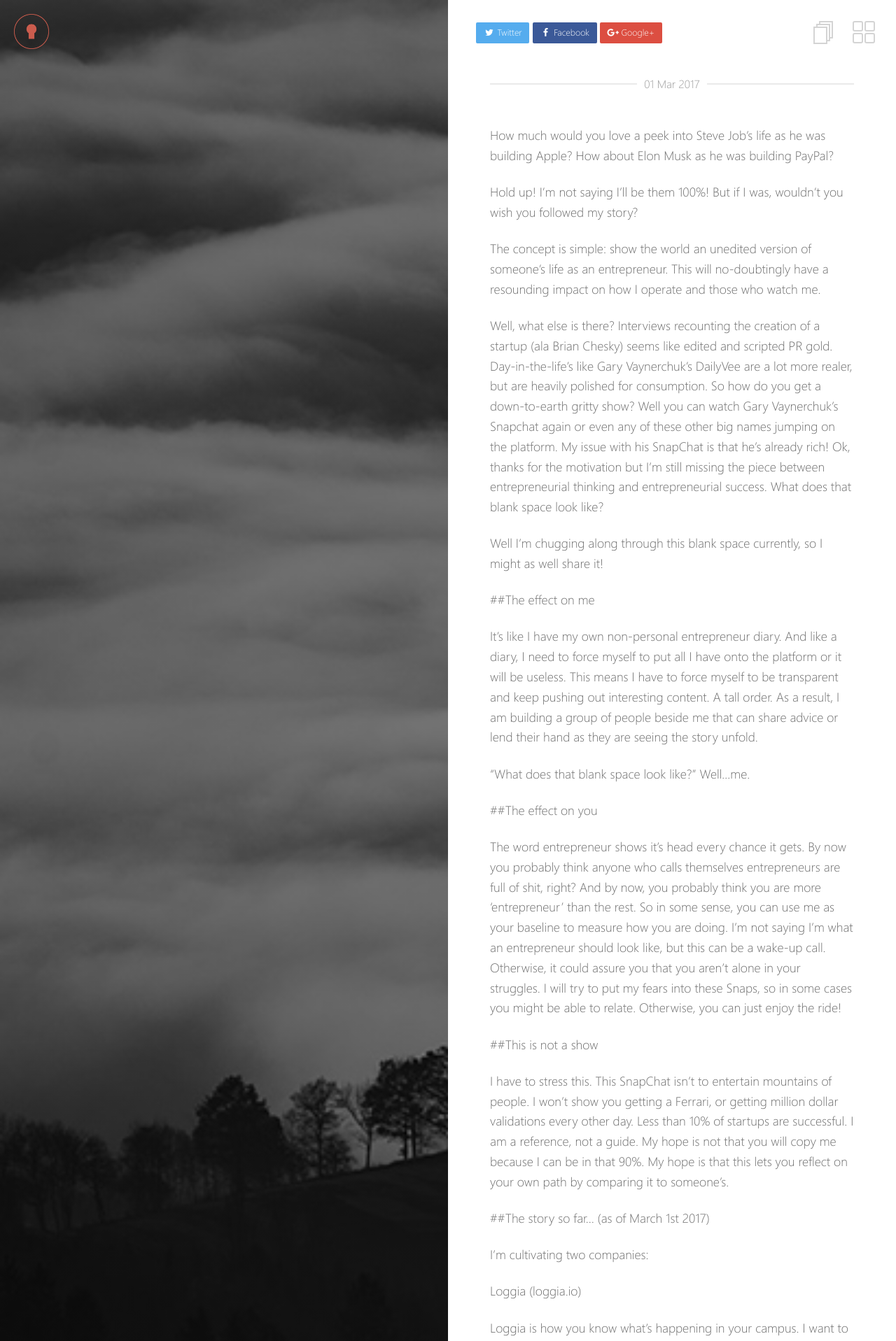
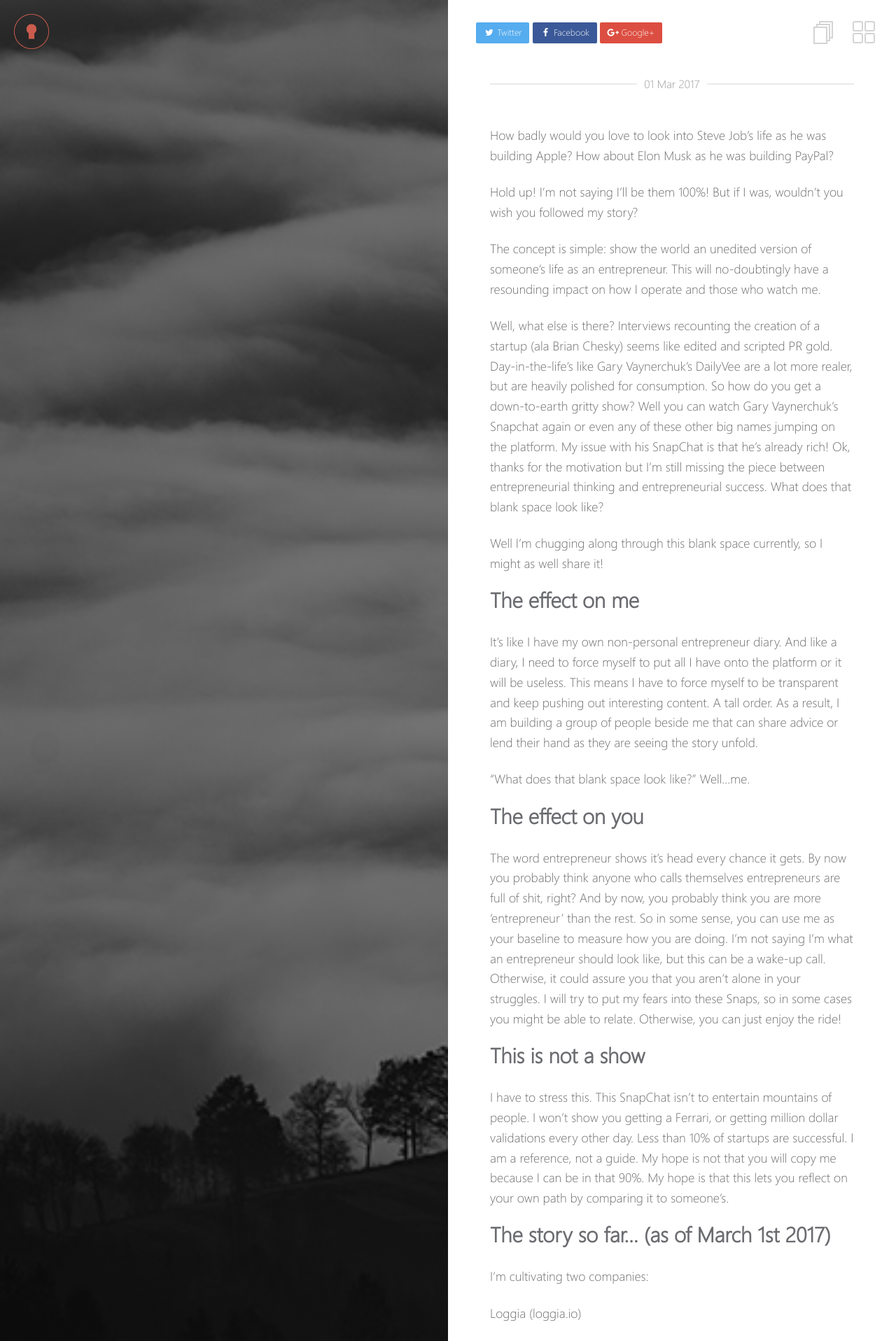
Before and after one commit to YazanKittaneh/yazan.io, a Jekyll site: the page built from _posts/2017-03-1-the-startup-life.md, in a window 1280 px wide. Shown: the top 1917 px of the page at 70% size. Built offline with Jekyll 4.4.1, drawn with Linux system fonts in a browser that asks for light colours.

Commit message:
changing header styles

```diff
--- a/_posts/2017-03-1-the-startup-life.md
+++ b/_posts/2017-03-1-the-startup-life.md
@@ -2,7 +2,7 @@
 layout: post
 title:  "The startup life Snapchat"
 date:   2017-03-01
-excerpt: "How much would you love a peek into Steve Job’s life..."
+excerpt: "How badly would you love to look into Steve Job’s life as he was building Apple?"
 tag:
 - Snapchat
 - vloging
@@ -10,7 +10,7 @@ tag:
 - projects
 ---
 
-How much would you love a peek into Steve Job’s life as he was building Apple? How about Elon Musk as he was building PayPal?
+How badly would you love to look into Steve Job’s life as he was building Apple? How about Elon Musk as he was building PayPal?
 
 Hold up! I’m not saying I’ll be them 100%! But if I was, wouldn’t you wish you followed my story?
 
@@ -20,21 +20,21 @@ Well, what else is there? Interviews recounting the creation of a startup (ala B
 
 Well I’m chugging along through this blank space currently, so I might as well share it!
 
-##The effect on me
+## The effect on me
 
 It’s like I have my own non-personal entrepreneur diary. And like a diary, I need to force myself to put all I have onto the platform or it will be useless. This means I have to force myself to be transparent and keep pushing out interesting content. A tall order. As a result, I am building a group of people beside me that can share advice or lend their hand as they are seeing the story unfold.
 
 “What does that blank space look like?” Well…me.
 
-##The effect on you
+## The effect on you
 
 The word entrepreneur shows it’s head every chance it gets. By now you probably think anyone who calls themselves entrepreneurs are full of shit, right? And by now, you probably think you are more ‘entrepreneur’ than the rest. So in some sense, you can use me as your baseline to measure how you are doing. I’m not saying I’m what an entrepreneur should look like, but this can be a wake-up call. Otherwise, it could assure you that you aren’t alone in your struggles. I will try to put my fears into these Snaps, so in some cases you might be able to relate. Otherwise, you can just enjoy the ride!
 
-##This is not a show
+## This is not a show
 
 I have to stress this. This SnapChat isn’t to entertain mountains of people. I won’t show you getting a Ferrari, or getting million dollar validations every other day. Less than 10% of startups are successful. I am a reference, not a guide. My hope is not that you will copy me because I can be in that 90%. My hope is that this lets you reflect on your own path by comparing it to someone’s.
 
-##The story so far… (as of March 1st 2017)
+## The story so far… (as of March 1st 2017)
 
 I’m cultivating two companies:
 
@@ -52,7 +52,7 @@ Livio is taking the SnapChat spotlight occasionally when he is at a great event
 
 I’ll keep this part of the post updated with recap paragraphs.
 
-##Future
+## Future
 
 I might not be the winner. GaryV mentioned a concept like this in one of his DailyVee’s so there might be a flood of people like me very soon. All I can say is I’m doing what I feel is right. I’ve followed countless other “entrepreneurs” and all I see is travel updates and the occasional selfie with someone. Boring. I hope I can be a little 40 second wake-up call for you. If not, I hope to hear your criticism.
 
```
